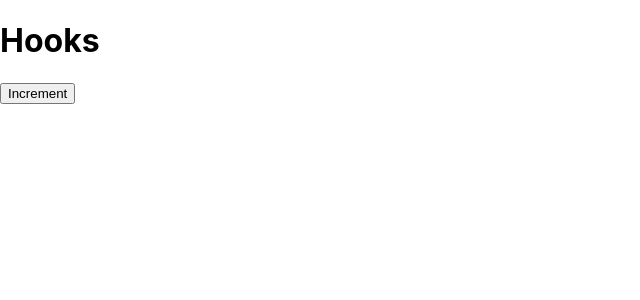
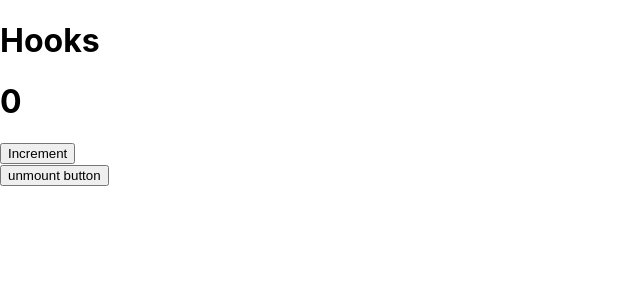
Before and after one commit to Ssharma0355/react-interview-vvip, a React (Create React App) app: page / in a window 1280 px wide. Shown: the top 300 px of the page, without its empty margins (0-640 px from the left). Built offline with nearby package versions, Linux system fonts and the light colour scheme.

Commit message:
unmount example unlocked

```diff
--- a/src/App.js
+++ b/src/App.js
@@ -8,7 +8,8 @@ import Life from './lifecyclemethod/Life'
 import LifeClass from './lifecyclerevise/LifeClass'
 
 const App = () => {
-  const[state, setState] = useState(false)
+  const[state, setState] = useState(false);
+  const[lifeComp,setLifeComp] = useState(true);
   const showUseState =()=>{
     setState(!state)
   }
@@ -28,7 +29,8 @@ const App = () => {
       {/* <SearchFeature /> */}
       {/* this is class component */}
       {/* <Life /> */}
-      <LifeClass />
+      {lifeComp ?<LifeClass /> : ""}
+      <button onClick={()=>setLifeComp(!lifeComp)}>unmount button</button>
 
     </div>
   )
--- a/src/lifecyclerevise/LifeClass.jsx
+++ b/src/lifecyclerevise/LifeClass.jsx
@@ -26,7 +26,7 @@ export default class LifeClass extends Component {
       <div>
         {/* <h1>{this.state.count}</h1> */}
         {/* <UpdateClass number={this.state.count}></UpdateClass> */}
-        {/* <UpdateFunc number={this.state.count}  /> */}
+        <UpdateFunc number={this.state.count}  />
         <button onClick={this.increment.bind(this)}>Increment</button>
       </div>
     )
```
